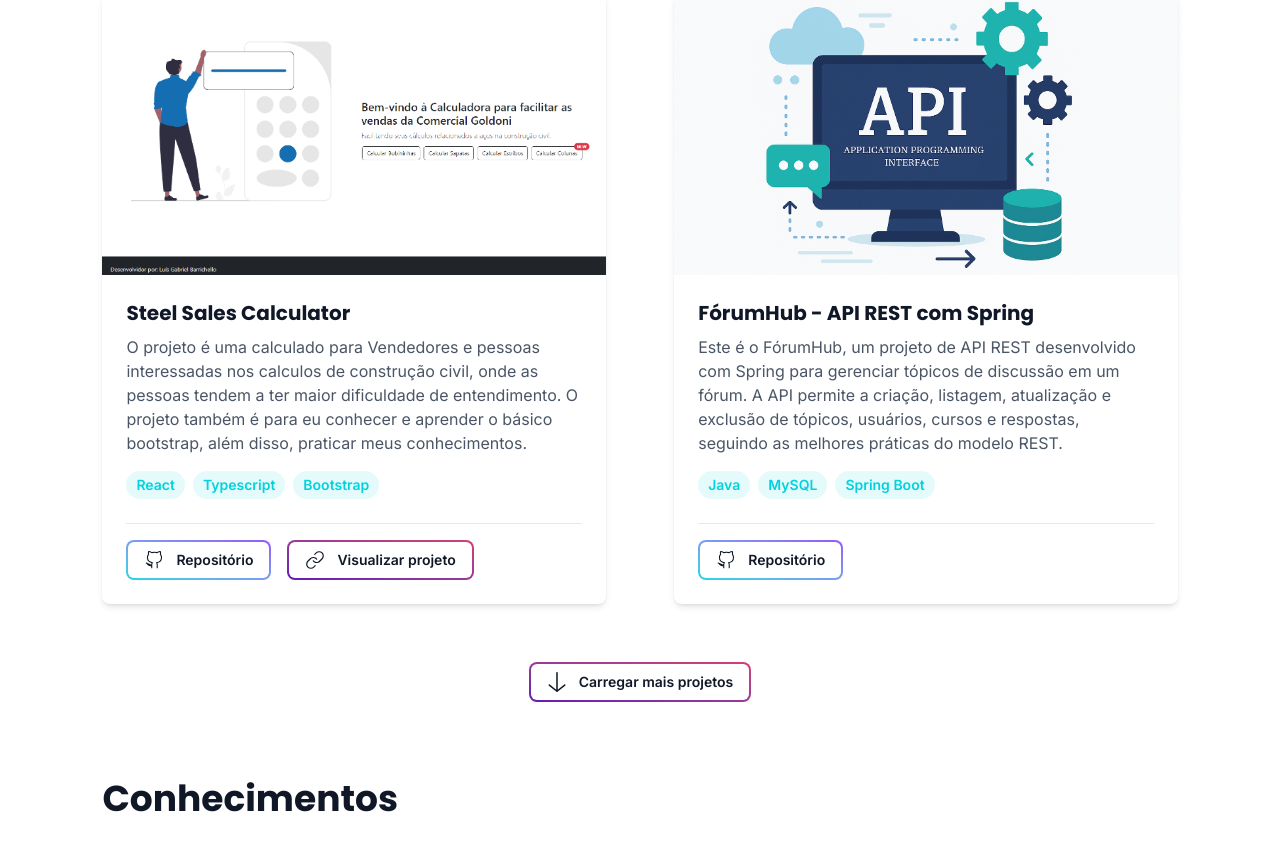
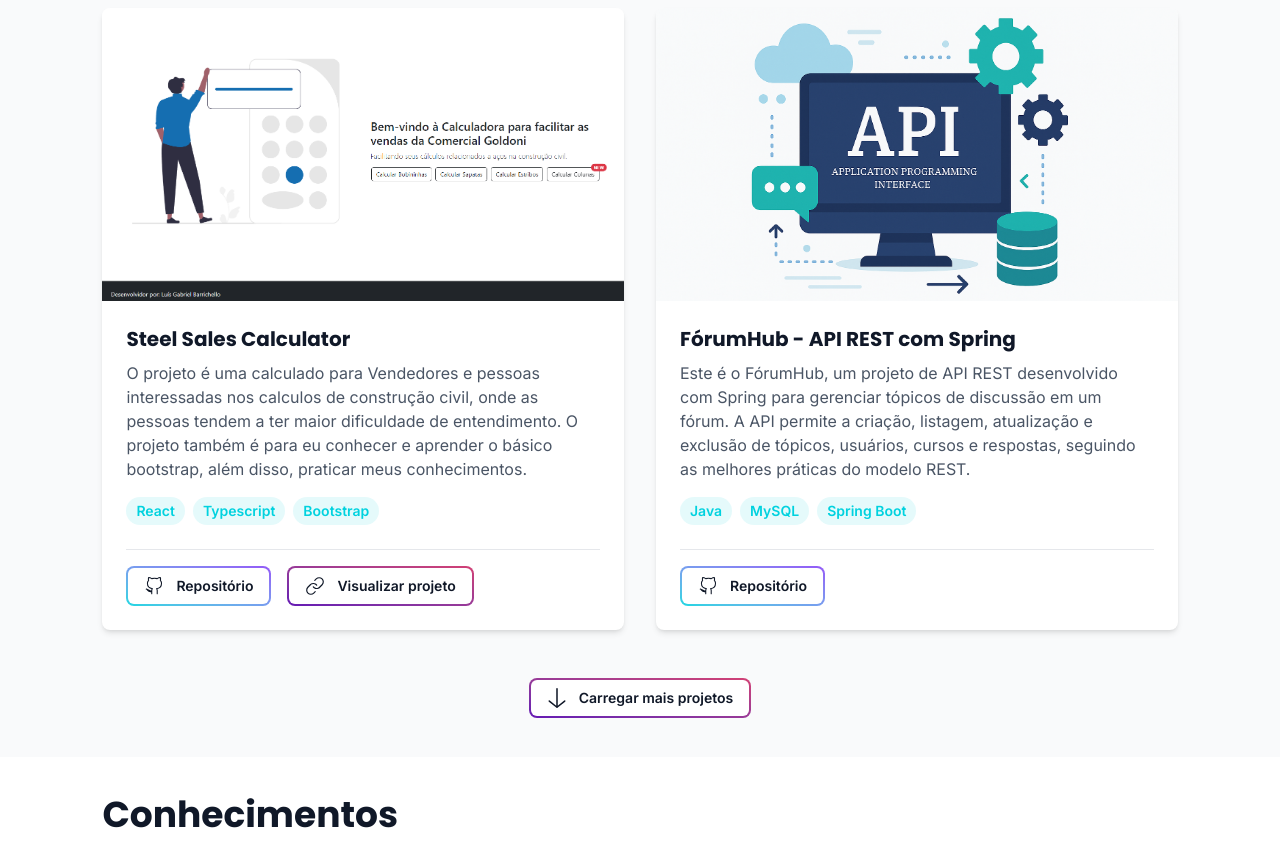
Before and after one commit to LuisBarrichello/my-portifolio, a React (Vite) app: page / in a window 1280 px wide. Shown: the part 2984-3851 px from the top of the page. Built offline with nearby package versions, Linux system fonts and the light colour scheme.

Commit message:
feat(projects): implement category filter and refactor to tailwind

```diff
--- /dev/null
+++ b/src/components/Projects/FilterProjects.jsx
@@ -0,0 +1,37 @@
+import PropTypes from 'prop-types';
+import Button from '../common/Buttons/Button';
+import { clsx } from "clsx";
+
+function FilterProjects({ categories, selected, onSelect }) {
+    return (
+        <nav
+            className="flex flex-wrap items-center justify-center gap-4 mb-12"
+            aria-label="Filtrar projetos por categoria">
+            {categories.map((category) => (
+                <Button
+                    key={category}
+                    className={clsx(
+                        'px-4 py-2 text-sm font-semibold rounded-full transition-colors duration-300',
+                        {
+                            'bg-brand text-white shadow-md':
+                                selected === category,
+                            'bg-gray-200 dark:bg-dark-20 text-gray-700 dark:text-gray-300 hover:bg-gray-300 dark:hover:bg-gray-700':
+                                selected !== category,
+                        },
+                    )}
+                    onClick={() => onSelect(category)}
+                    content={category}
+                    aria-pressed={selected === category}
+                    />
+            ))}
+        </nav>
+    );
+}
+
+FilterProjects.propTypes = {
+    categories: PropTypes.arrayOf(PropTypes.string).isRequired,
+    selected: PropTypes.string.isRequired,
+    onSelect: PropTypes.func.isRequired,
+};
+
+export default FilterProjects;
--- a/src/components/Projects/ProjectCard.jsx
+++ b/src/components/Projects/ProjectCard.jsx
@@ -61,7 +61,7 @@ function ProjectCard({ project, onOpenModal }) {
                         <Button
                             IconComponent={IconDocument}
                             altImage="Icone indicando um Link clicavel - Ver Estudo de Caso"
-                            variant={'blue-red'}
+                            variant={'ghost'}
                             content="Ver Estudo de Caso"
                             onClick={onOpenModal}
                         />
--- a/src/components/Projects/Projects.css
+++ /dev/null
@@ -1,136 +0,0 @@
-.container-projects {
-    padding: var(--padding-desktop);
-    display: flex;
-    flex-direction: column;
-    gap: 1.8rem;
-}
-
-.container-projects .projects {
-    display: grid;
-    grid-template-columns: 1fr 1fr;
-    gap: 6.5rem 4.275rem;
-}
-
-.card-project {
-    width: 100%;
-    min-height: 25rem;
-    display: flex;
-    flex-direction: column;
-    gap: 1.5rem;
-
-    &:hover {
-        transform: scale(1.02);
-        transition: transform 0.3s ease-in-out;
-    }
-}
-
-.card-project figure {
-    width: 100%;
-    max-height: 100%;
-    overflow: hidden;
-    border-left: 0.4rem solid var(--brand-color);
-    border-radius: 0.4rem;
-}
-
-.card-project figure img {
-    width: 100%;
-    height: 100%;
-    object-fit: cover;
-    object-position: center;
-}
-
-.infos-project {
-    width: 100%;
-    display: flex;
-    flex-direction: column;
-    justify-content: space-between;
-    gap: 1rem;
-}
-
-.title-project {
-    font-size: 2.4rem;
-    font-weight: 500;
-}
-
-.description-project {
-    color: var(--text-color);
-    font-size: 1.6rem;
-    font-weight: 300;
-    line-height: 2.6rem;
-}
-
-.technologies-project {
-    display: flex;
-    flex-direction: column;
-    gap: 0.5rem;
-}
-
-.subtitle-technologies {
-    color: var(--brand-color);
-    font-size: 1.6rem;
-    font-weight: 600;
-    line-height: 2.4rem;
-}
-
-.container-projects .wrapper-buttons-project {
-    width: auto;
-    display: flex;
-    align-items: start;
-    flex-direction: column;
-    gap: 1rem;
-    margin-top: 1.8rem;
-}
-
-.container-projects .button-gradient-red-purple a button {
-    gap: 1.3rem;
-}
-
-.container-projects .load-more {
-    margin-top: 1.8rem;
-    align-self: center;
-}
-
-@media (max-width: 480px) {
-    .container-projects {
-        padding: var(--padding-mobile);
-    }
-
-    .container-projects .projects {
-        display: flex;
-        flex-direction: column;
-        gap: 4rem;
-    }
-
-    .title-project {
-        font-size: 2rem;
-    }
-
-    .description-project {
-        font-size: 1.4rem;
-        line-height: 1.8rem;
-    }
-
-    .technologies {
-        font-size: 1.5rem;
-    }
-
-    .container-projects .wrapper-buttons-project{
-        align-items: center;
-    }
-}
-
-@media (min-width: 481px) and (max-width: 767px) {
-    .container-projects {
-        padding: var(--padding-tablet);
-    }
-
-    .container-projects .projects {
-        display: flex;
-        flex-direction: column;
-        gap: 4rem;
-    }
-
-    .container-projects .wrapper-buttons-project{
-        align-items: center;
-    }
-}
--- a/src/components/Projects/Projects.jsx
+++ b/src/components/Projects/Projects.jsx
@@ -1,16 +1,29 @@
-import { useState } from 'react';
+import { useState, useMemo } from 'react';
+import projectsData from '../../data/projects.json';
+import Button from '../common/Buttons/Button';
+import ProjectCard from './ProjectCard';
+import ProjectModal from './ProjectModal';
+import FilterProjects from './FilterProjects';
 import IconArrowDown from '../../assets/img/arrow-down.svg?react';
 import IconArrowUp from '../../assets/img/arrow-up.svg?react';
-import projectsData from '../../data/projects.json';
-import Button from '../common/Buttons/Button';
-import Loader from '../common/Loader/Loader';
-import ProjectCard from './ProjectCard';
-import ProjectModal from './ProjectModal';
-import './Projects.css';
 
 function Projects() {
     const [visibleProjects, setVisibleProjects] = useState(6);
     const [selectedProject, setSelectedProject] = useState(null);
+    const [selectedCategory, setSelectedCategory] = useState('Todos');
+
+    const categories = useMemo(
+        () => ['Todos', ...new Set(projectsData.map((p) => p.category))],
+        [],
+    );
+
+    const filteredProjects = useMemo(
+        () =>
+            selectedCategory === 'Todos'
+                ? projectsData
+                : projectsData.filter((p) => p.category === selectedCategory),
+        [selectedCategory],
+    );
 
     const loadMoreProjects = () => {
         setVisibleProjects((prevVisibleProjects) => prevVisibleProjects + 6);
@@ -25,52 +38,72 @@ function Projects() {
 
     return (
         <>
-            <section id="projects" className="container-projects hidden">
-            <h2
-                id="title-section"
-                className="title-section">
+            <section
+                id="projects"
+                className="p-mobile md:p-tablet lg:p-desktop bg-gray-50 dark:bg-dark-20">
+                <div className="w-full max-w-7xl mx-auto flex flex-col items-center">
+                    <h2 id="title-section" className="title-section">
                         Projetos
                     </h2>
-            {projectsData.length === 0 ? (
-                <Loader itensLoad={'projetos'}></Loader>
-            ) : (
-                <div id="projects-container" className="projects hidden">
-                    {projectsData &&
-                        projectsData
+                    <p className="max-w-2xl text-center text-gray-600 dark:text-gray-400 mb-12">
+                        Aqui estão alguns dos projetos em que trabalhei. Filtre
+                        por categoria para ver áreas específicas de interesse.
+                    </p>
+
+                    <FilterProjects
+                        categories={categories}
+                        selected={selectedCategory}
+                        onSelect={setSelectedCategory}
+                    />
+
+                    <div
+                        id="projects-container"
+                        className="w-full grid grid-cols-1 lg:grid-cols-2 gap-8">
+                        {filteredProjects &&
+                            filteredProjects
                                 .slice(0, visibleProjects)
                                 .map((project) => {
                                     return (
                                         <ProjectCard
                                             key={project.title}
                                             project={project}
-                                        onOpenModal={() => openModal(project)}
+                                            onOpenModal={() =>
+                                                openModal(project)
+                                            }
                                         />
                                     );
                                 })}
                     </div>
-            )}
-            {visibleProjects < projectsData.length && (
+
+                    <div className="mt-12">
+                        {visibleProjects < filteredProjects.length && (
                             <Button
                                 IconComponent={IconArrowDown}
                                 variant={'red-purple'}
                                 className={'load-more'}
                                 onClick={loadMoreProjects}
                                 content={'Carregar mais projetos'}
-                    alt={'botao idicando para carregar mais projetos'}></Button>
+                                alt={
+                                    'botao idicando para carregar mais projetos'
+                                }></Button>
                         )}
-            {visibleProjects >= projectsData.length && (
+
+                        {visibleProjects > 6 && filteredProjects.length > 6 && (
                             <Button
                                 IconComponent={IconArrowUp}
                                 variant={'red-purple'}
                                 className={'load-more'}
                                 onClick={unloadPreviousProjects}
                                 content={'Mostrar menos'}
-                    alt={'botao idicando para ocultar projetos'}></Button>
+                                alt={
+                                    'botao idicando para ocultar projetos'
+                                }></Button>
                         )}
+                    </div>
+                </div>
             </section>
 
-        {
-        selectedProject && (
+            {selectedProject && (
                 <ProjectModal project={selectedProject} onClose={closeModal} />
             )}
         </>
--- a/src/components/common/Buttons/Button.jsx
+++ b/src/components/common/Buttons/Button.jsx
@@ -12,7 +12,7 @@ const buttonShellVariants = cva(
                     'bg-gradient-to-bl from-brand-purple to-brand-blue',
                 'red-purple':
                     'bg-gradient-to-bl from-brand-red to-brand-purple-dark',
-                'blue-red':
+                'ghost':
                     'bg-gradient-to-bl dark:from-brand-blue from-brand-blue to-brand-purple-dark',
                 outline: 'bg-gray-300 dark:bg-gray-700',
             },
@@ -29,7 +29,7 @@ const buttonCoreVariants = cva(
                     'bg-white text-gray-900 dark:bg-dark-10 dark:text-white',
                 'red-purple':
                     'bg-white text-gray-900 dark:bg-dark-10 dark:text-white',
-                'blue-red':
+                'ghost':
                     'bg-white/20 text-white dark:bg-dark-10/70 dark:text-white',
                 outline:
                     'bg-white text-gray-800 dark:bg-dark-10 dark:text-white',
@@ -74,7 +74,7 @@ Button.propTypes = {
     IconComponent: PropTypes.elementType,
     altImage: PropTypes.string,
     pathLink: PropTypes.string,
-    variant: PropTypes.oneOf(['purple-blue', 'red-purple', 'outline']),
+    variant: PropTypes.oneOf(['purple-blue', 'red-purple', 'ghost','outline']),
 };
 
 export default Button;
```
Lines whose indentation alone changed are shown as unchanged.
